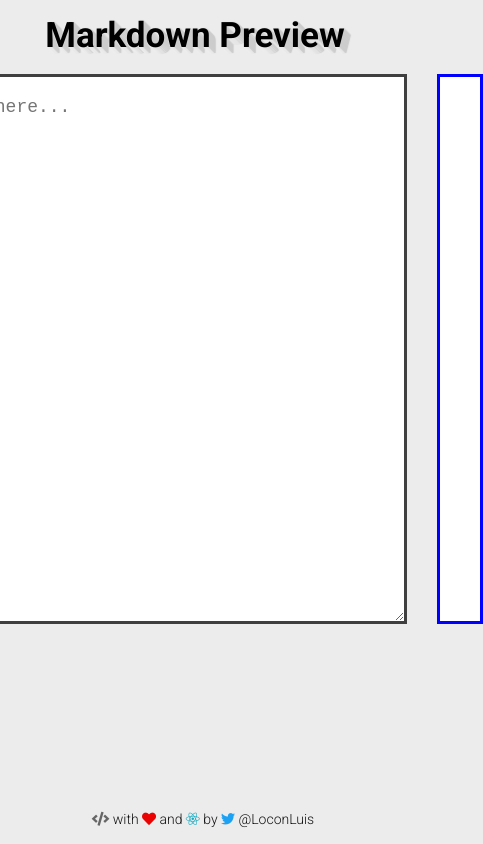
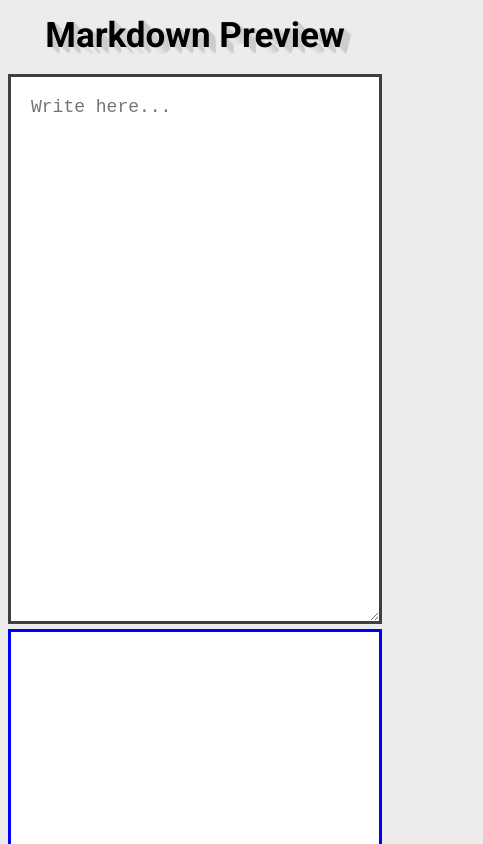
Before and after one commit to loconluis/markdown-preview, a React (Create React App) app: page / in a window 390 px wide. Shown: the top 844 px of the page, 483 px wide, since content can reach past the window. Built offline with nearby package versions, Linux system fonts and the light colour scheme.

Commit message:
Adding some mobile styles

```diff
--- a/src/components/Editor.js
+++ b/src/components/Editor.js
@@ -27,7 +27,7 @@ export class Editor extends React.Component {
   render () {
     return (
       <div className="editor">
-        <div>
+        <div className="editor__input">
           <textarea
             className="textarea"
             placeholder="Write here..."
--- a/src/components/MainFooter.js
+++ b/src/components/MainFooter.js
@@ -3,7 +3,7 @@ import React from 'react'
 export default () => {
   return (
     <footer>
-      <p><i className="fas fa-code"></i> with <i className="fas fa-heart"></i> and <a href="www.reactjs.org"><i className="fab fa-react"></i></a> by <a href="www.twitter.com/LoconLuis" ><i className="fab fa-twitter"></i> @LoconLuis</a></p>
+      <p><a href="https://github.com/loconluis/markdown-preview" target="_blank" rel="noopener noreferrer">src</a> <i className="fas fa-code"></i> with <i className="fas fa-heart"></i> and <a href="www.reactjs.org" target="_blank" rel="noopener noreferrer"><i className="fab fa-react"></i></a> by <a href="www.twitter.com/LoconLuis" target="_blank" rel="noopener noreferrer" ><i className="fab fa-twitter"></i> @LoconLuis</a></p>
     </footer>
   )
 }
--- a/src/styles/App.css
+++ b/src/styles/App.css
@@ -10,6 +10,9 @@
 .editor {
   display: flex;
   justify-content: center; }
+  @media (max-width: 45rem) {
+    .editor {
+      flex-direction: column; } }
 
 .textarea, .editor__preview {
   width: 500px;
@@ -17,16 +20,25 @@
   padding: 20px;
   overflow-y: auto;
   font-size: 1.8rem; }
+  @media (max-width: 45rem) {
+    .textarea, .editor__preview {
+      width: 100%; } }
 
 .textarea {
   margin-right: 15px;
   font-size: 1.8rem;
   border: 0.3rem solid #3f3f3f; }
+  @media (max-width: 45rem) {
+    .textarea {
+      margin-right: 0; } }
 
 .editor__preview {
   background: white;
   margin-left: 15px;
   border: 0.3rem solid blue; }
+  @media (max-width: 45rem) {
+    .editor__preview {
+      margin-left: 0; } }
 
 footer {
   text-align: center;
@@ -35,6 +47,10 @@ footer {
   bottom: 0px;
   width: 100vw;
   color: #141414; }
+  @media (max-width: 45rem) {
+    footer {
+      position: relative;
+      width: 100%; } }
   footer a {
     text-decoration: none;
     color: #141414; }
--- a/src/styles/components/_editor.scss
+++ b/src/styles/components/_editor.scss
@@ -1,6 +1,9 @@
 .editor {
   display: flex;
   justify-content: center;
+  @media (max-width: 45rem){
+    flex-direction: column;
+  }
 }
 
 .textarea, .editor__preview {
@@ -9,15 +12,24 @@
   padding: 20px;
   overflow-y: auto;
   font-size: $font-size-large;
+  @media (max-width: 45rem){
+    width: 100%;
+  }
 }
 
 .textarea {
   margin-right: 15px;
   font-size: $font-size-large;
   border: $xxs-size solid rgb(63, 63, 63);
+  @media (max-width: 45rem){
+    margin-right: 0;
+  }
 }
 .editor__preview {
   background: white;
   margin-left: 15px;
   border: $xxs-size solid blue;
+  @media (max-width: 45rem){
+    margin-left: 0;
+  }
 }
--- a/src/styles/components/_footer.scss
+++ b/src/styles/components/_footer.scss
@@ -5,8 +5,9 @@ footer {
   bottom: 0px;
   width: 100vw;
   color: rgb(20, 20, 20);
-  p {
-
+  @media (max-width: 45rem){
+    position: relative;
+    width: 100%;
   }
   a {
     text-decoration: none;
```
Also changed, not shown: src/router/AppRouter.js (deleted).
